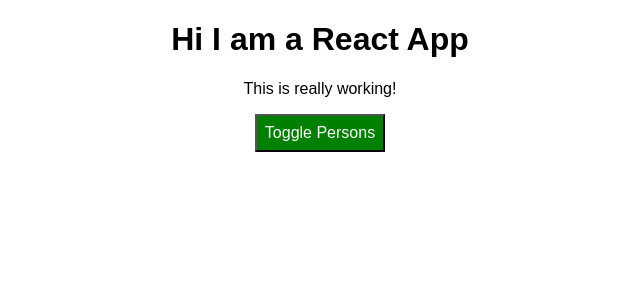
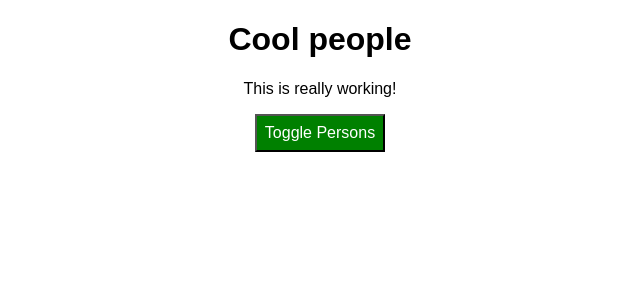
Before and after one commit to lisza/udemy-react, a React app in the folder 01-person-app/: page / in a window 1280 px wide. Shown: the top 300 px of the page, without its empty margins (320-960 px from the left). Built offline with nearby package versions, Linux system fonts and the light colour scheme.

Commit message:
Add example of passing props to a class component

```diff
--- a/01-person-app/src/components/Cockpit/Cockpit.js
+++ b/01-person-app/src/components/Cockpit/Cockpit.js
@@ -23,7 +23,7 @@
 
   return (
     <div className={styles.Cockpit}>
-      <h1>Hi I am a React App</h1>
+      <h1>{ props.appTitle }</h1>
       <p className={assignedClasses.join(' ')}>This is really working!</p>
       <button
         className={btnClass}
--- a/01-person-app/src/containers/App.js
+++ b/01-person-app/src/containers/App.js
@@ -88,6 +88,7 @@
     return (
         <div className={styles.App}>
           <Cockpit
+            appTitle={this.props.title}
             clicked={this.togglePersonsHandler}
             persons={this.state.persons}
             show={this.state.showPersons}
--- a/01-person-app/src/index.js
+++ b/01-person-app/src/index.js
@@ -4,5 +4,5 @@
 import App from './containers/App';
 import registerServiceWorker from './registerServiceWorker';
 
-ReactDOM.render(<App />, document.getElementById('root'));
+ReactDOM.render(<App title={"Cool people"} />, document.getElementById('root'));
 registerServiceWorker();
```
